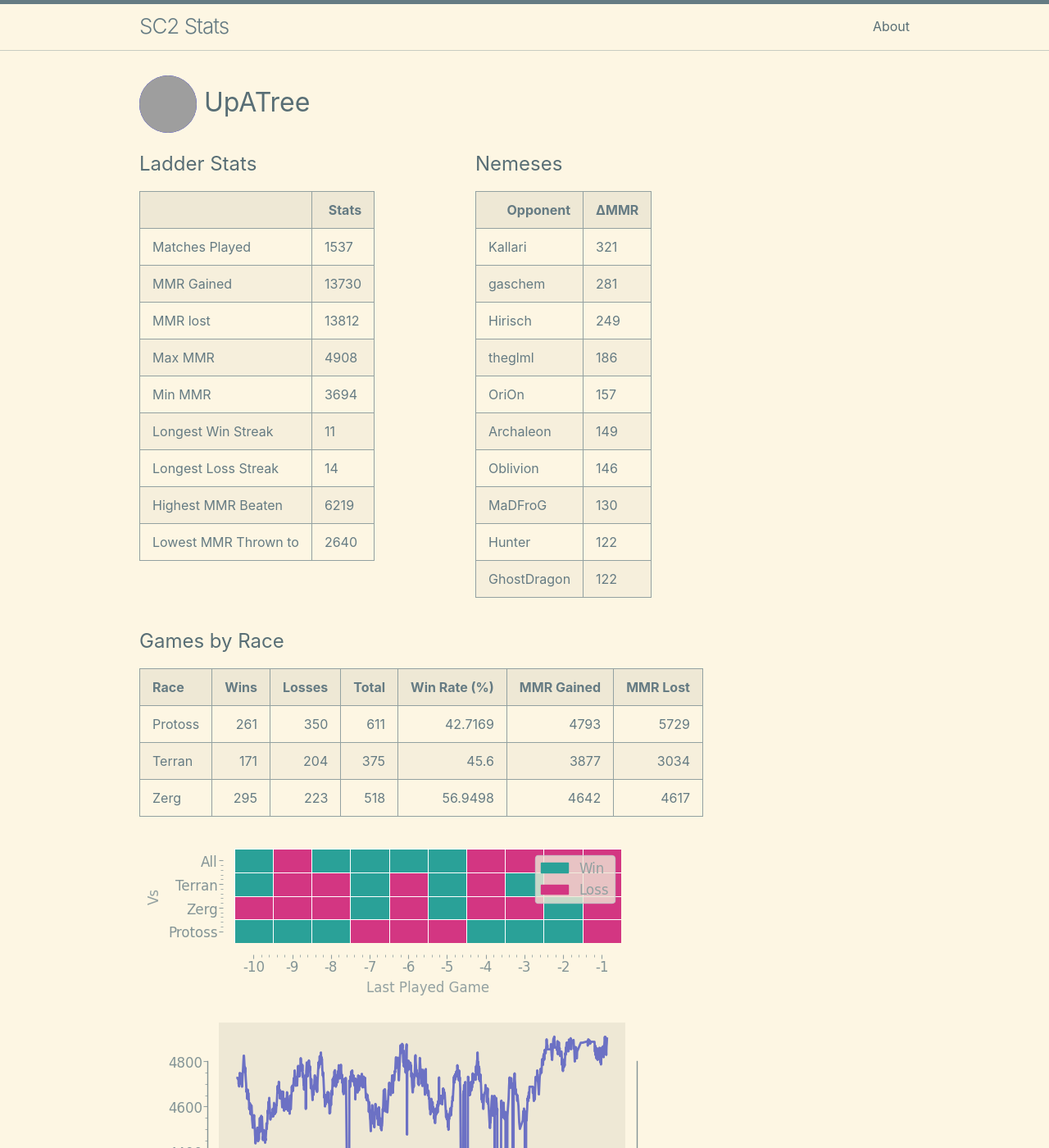
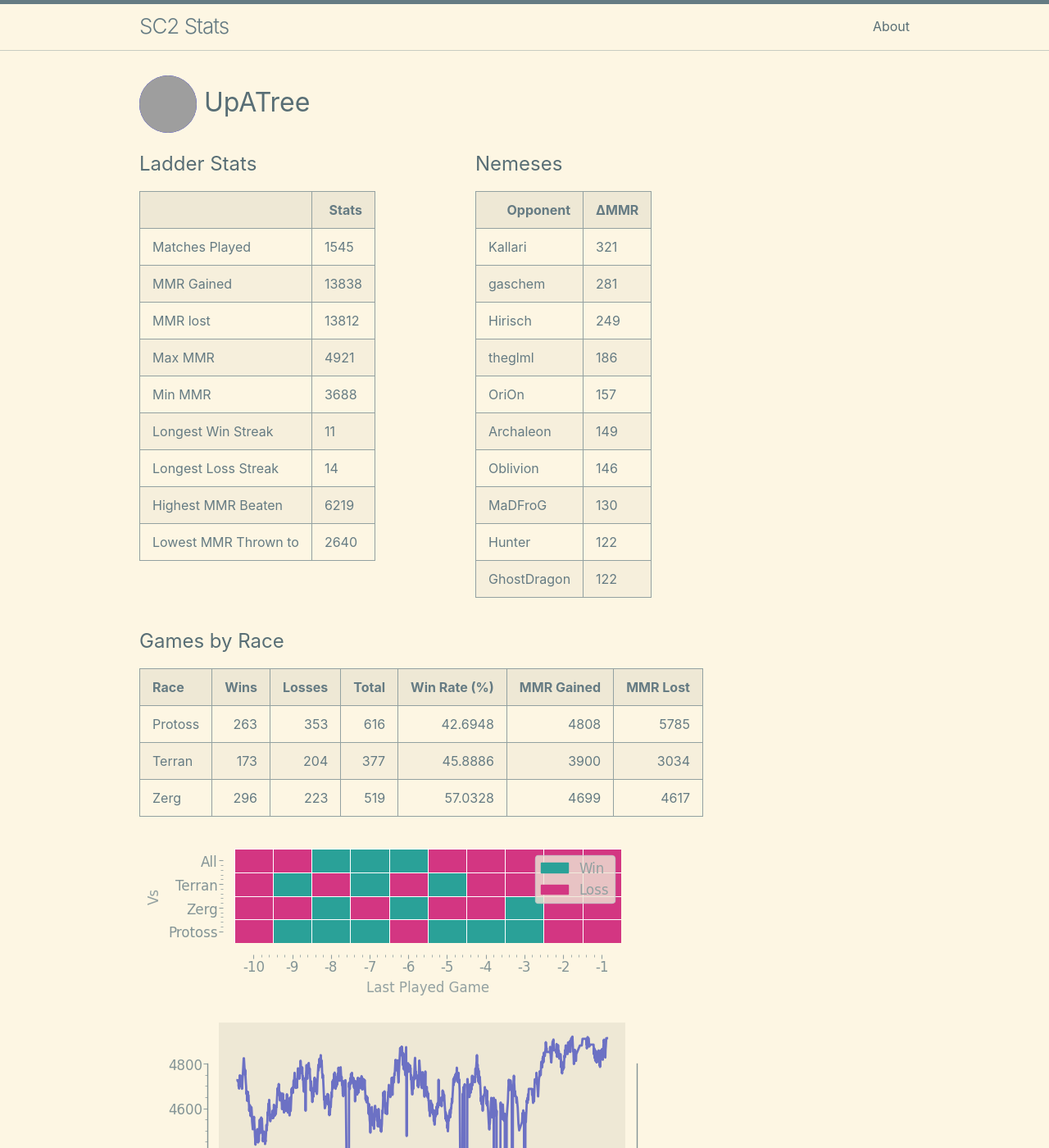
Before and after one commit to kylermurphy/UpATree, a Jekyll site: the page built from docs/index.md, in a window 1280 px wide and 1400 px high. Shown: the whole window at 82% size. Built offline with Jekyll 4.4.1, drawn with Linux system fonts in a browser that asks for light colours; grey boxes are pictures that could not be loaded.

Commit message:
running on push

```diff
--- a/docs/index.md
+++ b/docs/index.md
@@ -18,11 +18,11 @@ layout: home
   <tbody>
     <tr>
       <td>Matches Played</td>
-      <td>1537</td>
+      <td>1545</td>
     </tr>
     <tr>
       <td>MMR Gained</td>
-      <td>13730</td>
+      <td>13838</td>
     </tr>
     <tr>
       <td>MMR lost</td>
@@ -30,11 +30,11 @@ layout: home
     </tr>
     <tr>
       <td>Max MMR</td>
-      <td>4908</td>
+      <td>4921</td>
     </tr>
     <tr>
       <td>Min MMR</td>
-      <td>3694</td>
+      <td>3688</td>
     </tr>
     <tr>
       <td>Longest Win Streak</td>
@@ -114,9 +114,9 @@ layout: home
 
 | Race    |   Wins |   Losses |   Total |   Win Rate (%) |   MMR Gained |   MMR Lost |
 |:--------|-------:|---------:|--------:|---------------:|-------------:|-----------:|
-| Protoss |    261 |      350 |     611 |        42.7169 |         4793 |       5729 |
-| Terran  |    171 |      204 |     375 |        45.6    |         3877 |       3034 |
-| Zerg    |    295 |      223 |     518 |        56.9498 |         4642 |       4617 |
+| Protoss |    263 |      353 |     616 |        42.6948 |         4808 |       5785 |
+| Terran  |    173 |      204 |     377 |        45.8886 |         3900 |       3034 |
+| Zerg    |    296 |      223 |     519 |        57.0328 |         4699 |       4617 |
 
 ![Games by Race](./assets/gm_hist.png)
 
--- a/log.txt
+++ b/log.txt
@@ -687,3 +687,4 @@ Writing a log file 2025-03-26 22:21:59.
 Writing a log file 2025-03-26 22:48:05.
 Writing a log file 2025-03-26 23:21:51.
 Writing a log file 2025-03-26 23:48:05.
+Writing a log file 2025-03-27 16:30:19.
```
Also changed, not shown: docs/assets/MMR.png, docs/assets/daily.png, docs/assets/gm_hist.png, docs/assets/r_wrt.png, 1 other file.
